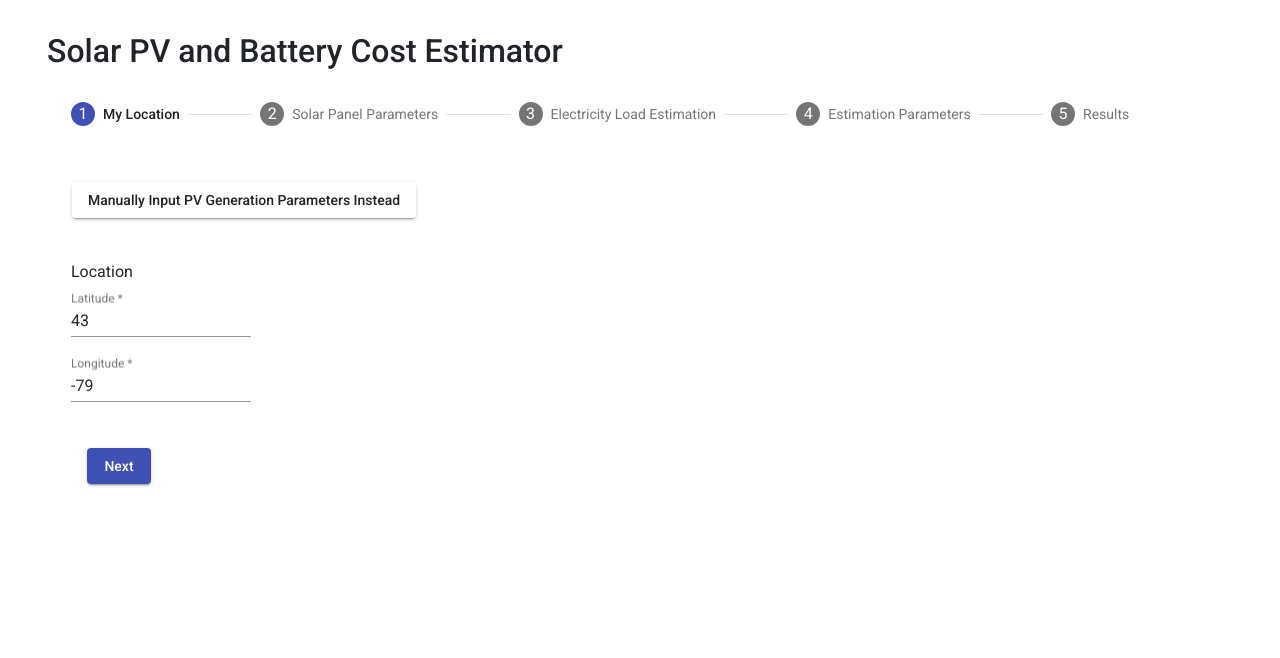
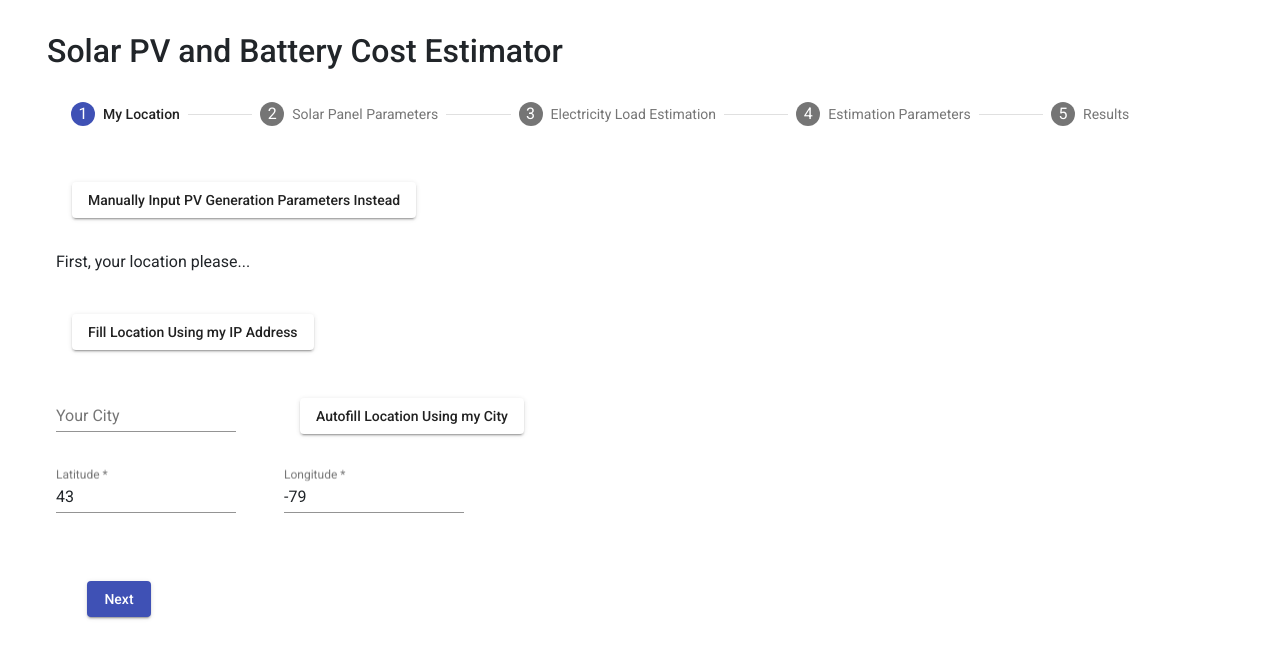
Before and after one commit to BradHuang1999/Solar_PV_Sizing_Estimator, an Angular app in the folder client/: page /input in a window 1280 px wide. Shown: the top 658 px of the page. Built offline with nearby package versions, Linux system fonts and the light colour scheme.

Commit message:
Add infer location from IP

```diff
--- a/client/package.json
+++ b/client/package.json
@@ -3,7 +3,7 @@
   "version": "1.0.0",
   "scripts": {
     "ng": "ng",
-    "start": "ng serve",
+    "start": "ng serve --port 4202",
     "build": "ng build",
     "serve_prod": "ng serve --prod",
     "build_prod": "ng build --prod",
@@ -32,7 +32,7 @@
   },
   "devDependencies": {
     "@angular-devkit/build-angular": "^0.803.26",
-    "@angular/cli": "^8.3.26",
+    "@angular/cli": "^9.1.6",
     "@angular/compiler-cli": "~8.2.3",
     "@angular/language-service": "~8.2.3",
     "@types/jasmine": "~3.3.8",
--- a/client/src/app/inputform/inputform.component.html
+++ b/client/src/app/inputform/inputform.component.html
@@ -15,32 +15,50 @@
     </div>
 
     <div>
-      <form [formGroup]="step_1.location_formgroup" *ngIf="step_1.isUsingPVEstimation">
-        <div class="subrow">
-          <div>
-            <label>Location</label>
-          </div>
-          <div>
+      <div *ngIf="step_1.isUsingPVEstimation">
+        <div class="row">
+          <label>First, your location please...</label>
+        </div>
+
+        <div class="row">
+          <button mat-raised-button (click)="step_1_inferLocationUsingIP()">Fill Location Using my IP Address</button>
+        </div>
+
+        <div class="row">
+          <form [formGroup]="step_1.address_formgroup">
+            <mat-form-field>
+              <mat-label>Your City</mat-label>
+              <input matInput formControlName="city"
+                      placeholder="Seattle, WA, United States...">
+            </mat-form-field>
+            <button mat-raised-button (click)="step_1_inferLocationUsingAddress()">Autofill Location Using my City</button>
+          </form>
+        </div>
+
+        <div class="row">
+          <form [formGroup]="step_1.location_formgroup">
             <mat-form-field>
               <mat-label>Latitude</mat-label>
               <input matInput required type="number" formControlName="lat"
-                     placeholder="+ for N, - for S, [-90, 90]">
+                      placeholder="+ for N, - for S, [-90, 90]">
             </mat-form-field>
-          </div>
-          <div>
             <mat-form-field>
               <mat-label>Longitude</mat-label>
               <input matInput required type="number" formControlName="lon"
-                     placeholder="+ for E, - for W, [-90, 90]">
+                      placeholder="+ for E, - for W, [-90, 90]">
             </mat-form-field>
-          </div>
+          </form>
+        </div>
+
+        <div class="row" style="color: red;">
+          {{this.step_1.errorMsg}}
         </div>
 
         <div>
           <button mat-raised-button color="primary" matStepperNext
                   (click)="step_1_lat_lon_onNext()">Next</button>
         </div>
-      </form>
+      </div>
 
       <form [formGroup]="step_1.pv_text_formgroup" *ngIf="!step_1.isUsingPVEstimation">
         <div class="subrow">
@@ -216,12 +234,6 @@
                placeholder="Days In Sample">
       </mat-form-field>
 
-      <mat-form-field>
-        <input type="number" matInput required
-               formControlName="epsilon_target"
-               placeholder="Loss Target, [0, 1]">
-      </mat-form-field>
-
       <div class="radioButton">
         <div class="radioLabel">
           <label>Estimation Type</label>
--- a/client/src/app/inputform/inputform.component.ts
+++ b/client/src/app/inputform/inputform.component.ts
@@ -9,9 +9,11 @@ import { FormBuilder, FormGroup, Validators, FormControl } from '@angular/forms'
 })
 export class InputformComponent implements OnInit {
   step_1: {
+    address_formgroup: FormGroup;
     location_formgroup: FormGroup;
     pv_text_formgroup: FormGroup;
     isUsingPVEstimation: boolean;
+    errorMsg: string;
   }
 
   step_2: {
@@ -37,9 +39,13 @@ export class InputformComponent implements OnInit {
   constructor(private api: ApicallsService, fb: FormBuilder) {
 
     this.step_1 = {
+      address_formgroup: fb.group({
+        city: [""]
+      }),
+
       location_formgroup: fb.group({
         lat: [43, [Validators.required, Validators.min(-90), Validators.max(90)]],
-        lon: [-79, [Validators.required, Validators.min(-90), Validators.max(90)]],
+        lon: [-79, [Validators.required, Validators.min(-180), Validators.max(180)]],
       }),
 
       pv_text_formgroup: fb.group({
@@ -47,6 +53,8 @@ export class InputformComponent implements OnInit {
       }),
 
       isUsingPVEstimation: true,
+
+      errorMsg: ""
     };
 
     this.step_2 = {
@@ -76,7 +84,6 @@ export class InputformComponent implements OnInit {
         estimation_type: ["eue", Validators.required],
         pv_price_per_kw: [2000, [Validators.required, Validators.min(0)]],
         battery_price_per_kwh: [500, [Validators.required, Validators.min(0)]],
-        epsilon_target: [0.05, [Validators.required, Validators.min(0), Validators.max(1)]],
         confidence_level: [0.95, [Validators.required, Validators.min(0.5), Validators.max(1)]],
         days_in_sample: [100, [Validators.required, Validators.min(0)]],
       })
@@ -88,6 +95,47 @@ export class InputformComponent implements OnInit {
 
   id(i) {
     return i;
+  }
+
+  step_1_inferLocationUsingIP() {
+    try {
+      this.api.getLocationFromIP()
+          .subscribe(ipLocation => {
+            if (ipLocation.success) {
+              this.step_1.address_formgroup.patchValue({
+                city: `${ipLocation.data.city}, ${ipLocation.data.region}, ${ipLocation.data.country}`
+              });
+              this.step_1.location_formgroup.patchValue({
+                lat: ipLocation.data.lat,
+                lon: ipLocation.data.lon
+              });
+            } else {
+              throw "IP Location Detection Failed. Please try autofill your location using your city or manually enter lat/lon."
+            }
+          });
+    } catch (err) {
+      this.step_1.errorMsg = err;
+    }
+  }
+
+  step_1_inferLocationUsingAddress(address: string) {
+    let addr: string = this.step_1.address_formgroup.value.city;
+    try {
+      this.api.getLocationFromAddress(addr)
+          .subscribe(addrLocation => {
+            if (addrLocation.success) {
+              let loc = addrLocation.data[0];
+              this.step_1.location_formgroup.patchValue({
+                lat: loc.latLng.lat,
+                lon: loc.latLng.lng
+              });
+            } else {
+              throw "Location Detection Failed. Please try autofill your location using your IP or manually enter lat/lon."
+            }
+          });
+    } catch (err) {
+      this.step_1.errorMsg = err;
+    }
   }
 
   step_1_onChangePVInput() {
@@ -152,7 +200,7 @@ export class InputformComponent implements OnInit {
     console.log(requestBody);
 
     this.api
-      .postData(requestBody)
+      .getPVSize(requestBody)
       .subscribe(res => {
         this.resultMsg = JSON.stringify(res, null, 2);
       });
--- a/client/src/app/service/apicalls.service.ts
+++ b/client/src/app/service/apicalls.service.ts
@@ -11,7 +11,21 @@ export class ApicallsService {
 
   constructor(private http: HttpClient) { }
 
-  postData(requrestBody: any): Observable<any> {
-    return this.http.post(environment.apiURL, requrestBody);
+  getPVSize(pvParams: any): Observable<any> {
+    return this.http.post(environment.apiURL, pvParams);
+  }
+
+  getLocationFromIP(): Observable<any> {
+    let ipParams = environment.production ? {} : { ip: '209.141.148.174' };
+
+    return this.http.get(environment.apiURL + "/getLocationFromIP", {
+      params: ipParams
+    });
+  }
+
+  getLocationFromAddress(address: string): Observable<any> {
+    return this.http.get(environment.apiURL + "/getLocationFromAddress", {
+      params: { address: address }
+    });
   }
 }
```
Also changed, not shown: 1 other file (tests, documents, lock files or other folders).
